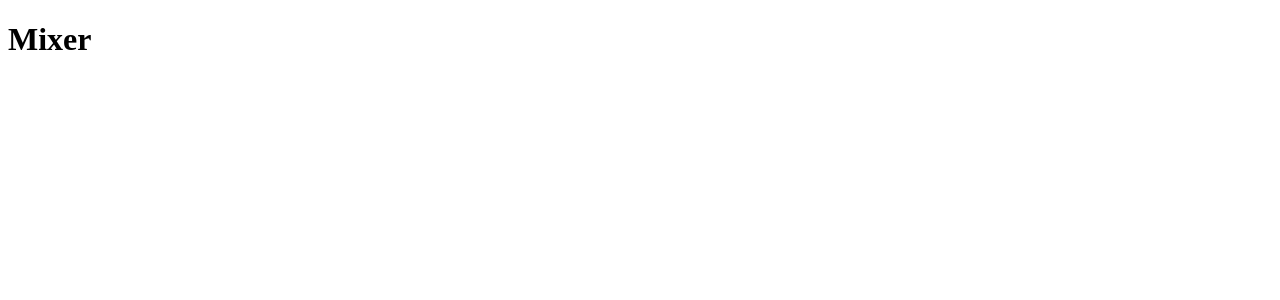
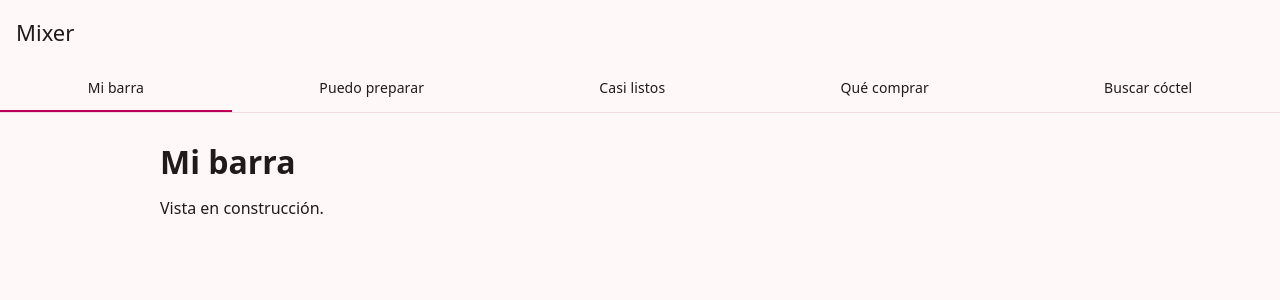
Before and after one commit to Darcko123/Mixer, an Angular app in the folder frontend/: page /mi-barra in a window 1280 px wide. Before the commit this address led to /. Shown: the top 300 px of the page. Built offline with nearby package versions, Linux system fonts and the light colour scheme.

Commit message:
feat(frontend): añadir Angular Material y el layout base con navegación entre vistas

```diff
--- a/frontend/package.json
+++ b/frontend/package.json
@@ -14,10 +14,12 @@
   "private": true,
   "packageManager": "npm@10.9.9",
   "dependencies": {
+    "@angular/cdk": "^22.2.4",
     "@angular/common": "^22.2.0",
     "@angular/compiler": "^22.2.0",
     "@angular/core": "^22.2.0",
     "@angular/forms": "^22.2.0",
+    "@angular/material": "^22.2.4",
     "@angular/platform-browser": "^22.2.0",
     "@angular/router": "^22.2.0",
     "rxjs": "~7.8.0",
--- a/frontend/src/app/app.html
+++ b/frontend/src/app/app.html
@@ -1,2 +1,20 @@
-<h1>Mixer</h1>
-<router-outlet />
+<header>
+  <mat-toolbar>Mixer</mat-toolbar>
+  <nav mat-tab-nav-bar [tabPanel]="panel" aria-label="Vistas">
+    @for (view of views; track view.path) {
+      <a
+        mat-tab-link
+        routerLink="/{{ view.path }}"
+        routerLinkActive
+        #active="routerLinkActive"
+        [active]="active.isActive"
+        >{{ view.title }}</a
+      >
+    }
+  </nav>
+</header>
+<main>
+  <mat-tab-nav-panel #panel>
+    <router-outlet />
+  </mat-tab-nav-panel>
+</main>
--- a/frontend/src/app/app.routes.ts
+++ b/frontend/src/app/app.routes.ts
@@ -1,3 +1,12 @@
 import { Routes } from '@angular/router';
+import { Placeholder } from './placeholder';
 
-export const routes: Routes = [];
+// Las rutas con `title` forman la navegación principal, en este orden.
+export const routes: Routes = [
+  { path: 'mi-barra', title: 'Mi barra', component: Placeholder },
+  { path: 'puedo-preparar', title: 'Puedo preparar', component: Placeholder },
+  { path: 'casi-listos', title: 'Casi listos', component: Placeholder },
+  { path: 'que-comprar', title: 'Qué comprar', component: Placeholder },
+  { path: 'buscar', title: 'Buscar cóctel', component: Placeholder },
+  { path: '**', redirectTo: 'mi-barra' },
+];
--- a/frontend/src/app/app.scss
+++ b/frontend/src/app/app.scss
@@ -0,0 +1,12 @@
+header {
+  position: sticky;
+  top: 0;
+  z-index: 1;
+  background: var(--mat-sys-surface);
+}
+
+main {
+  max-width: 960px;
+  margin: 0 auto;
+  padding: 16px;
+}
--- a/frontend/src/app/app.ts
+++ b/frontend/src/app/app.ts
@@ -1,10 +1,15 @@
 import { Component } from '@angular/core';
-import { RouterOutlet } from '@angular/router';
+import { MatTabsModule } from '@angular/material/tabs';
+import { MatToolbarModule } from '@angular/material/toolbar';
+import { RouterLink, RouterLinkActive, RouterOutlet } from '@angular/router';
+import { routes } from './app.routes';
 
 @Component({
-  imports: [RouterOutlet],
+  imports: [MatTabsModule, MatToolbarModule, RouterLink, RouterLinkActive, RouterOutlet],
   selector: 'app-root',
   styleUrl: './app.scss',
   templateUrl: './app.html',
 })
-export class App {}
+export class App {
+  protected readonly views = routes.filter((route) => typeof route.title === 'string');
+}
--- /dev/null
+++ b/frontend/src/app/placeholder.ts
@@ -0,0 +1,12 @@
+import { Component, inject } from '@angular/core';
+import { ActivatedRoute } from '@angular/router';
+
+// Vista provisional: cada ruta la sustituye por su componente al implementarse.
+@Component({
+  selector: 'app-placeholder',
+  template: `<h1>{{ title }}</h1>
+    <p>Vista en construcción.</p>`,
+})
+export class Placeholder {
+  protected readonly title = inject(ActivatedRoute).snapshot.title;
+}
--- a/frontend/src/index.html
+++ b/frontend/src/index.html
@@ -1,5 +1,5 @@
 <!doctype html>
-<html lang="en">
+<html lang="es">
   <head>
     <meta charset="utf-8" />
     <title>Mixer</title>
--- a/frontend/src/styles.scss
+++ b/frontend/src/styles.scss
@@ -1 +1,22 @@
-/* You can add global styles to this file, and also import other style files */
+@use '@angular/material' as mat;
+
+html {
+  color-scheme: light dark;
+  @include mat.theme(
+    (
+      color: mat.$rose-palette,
+      typography: (
+        system-ui,
+        sans-serif,
+      ),
+      density: 0,
+    )
+  );
+}
+
+body {
+  margin: 0;
+  background: var(--mat-sys-surface);
+  color: var(--mat-sys-on-surface);
+  font: var(--mat-sys-body-large);
+}
```
Also changed, not shown: 2 other files (tests, documents, lock files or other folders).
